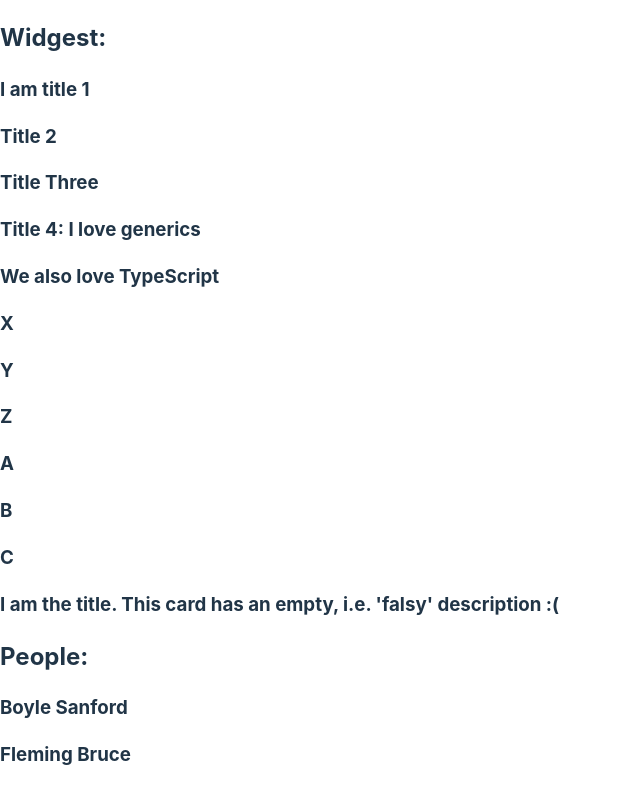
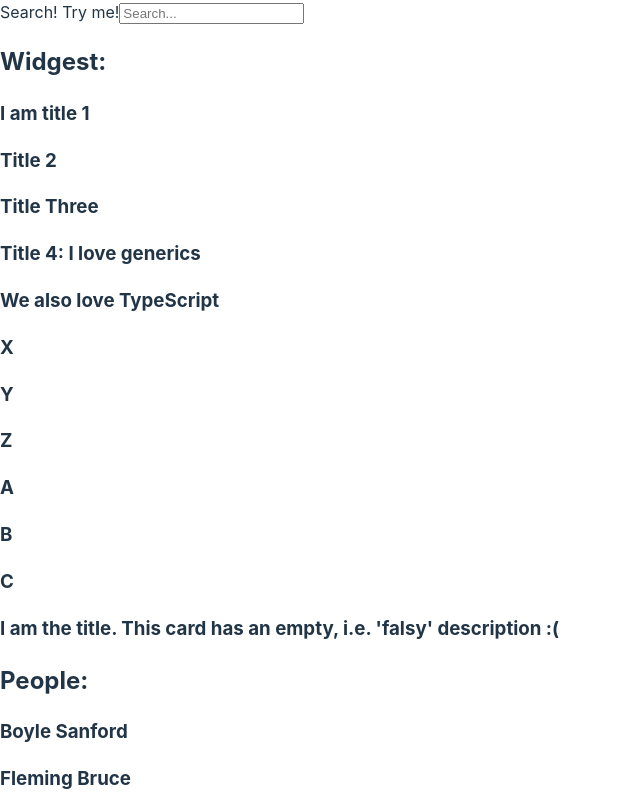
Before and after one commit to Cesar90/generic-search-sorting-filtering, a React (Vite) app: page / in a window 1280 px wide. Shown: the top 792 px of the page, without its empty margins (0-640 px from the left). Built offline with nearby package versions, Linux system fonts and the light colour scheme.

Commit message:
SearchInput component implemented

```diff
--- a/src/App.tsx
+++ b/src/App.tsx
@@ -1,12 +1,15 @@
+import { useState } from "react";
+import SearchInput from "./components/SearchInput";
 import people from "./mock-data/people"
 import widgets from "./mock-data/widgets"
 import genericSearch from "./utils/genericSearch";
 
 function App() {
-  const query = '';
+  const [query, setQuery] = useState<string>("");
 
   return (
     <>
+      <SearchInput setSearchQuery={setQuery} />
       <h2>Widgest:</h2>
       {widgets.filter((widget) => genericSearch(widget, ["title", "description"], query, false)).map(widget => {
         return (
--- /dev/null
+++ b/src/components/SearchInput.tsx
@@ -0,0 +1,23 @@
+type TSearchInputProps = {
+    setSearchQuery: (search: string) => void
+}
+
+export default function SearchInput({ setSearchQuery }: TSearchInputProps) {
+
+    return (
+        <>
+            <label
+                htmlFor="Search"
+                className="mt-3"
+            >Search! Try me!</label>
+            <input
+                id="search"
+                className="form-control full-width"
+                type="search"
+                placeholder="Search..."
+                aria-label="Search"
+                onChange={(event) => setSearchQuery(event.target.value)}
+            />
+        </>
+    )
+}
```
